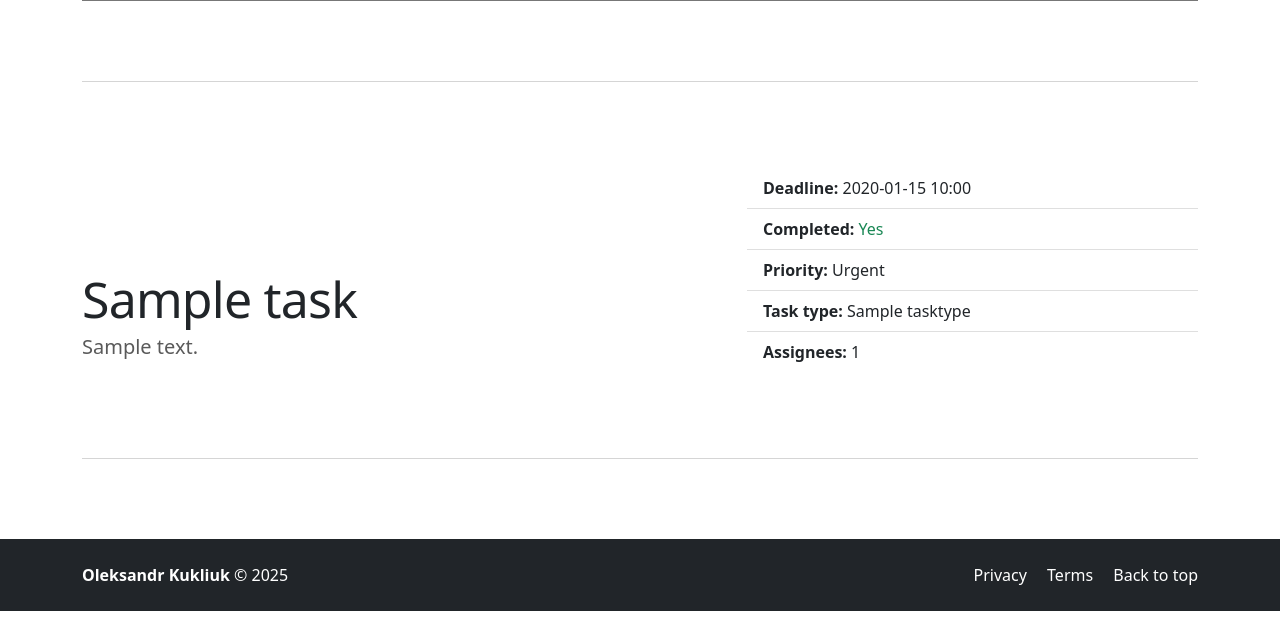
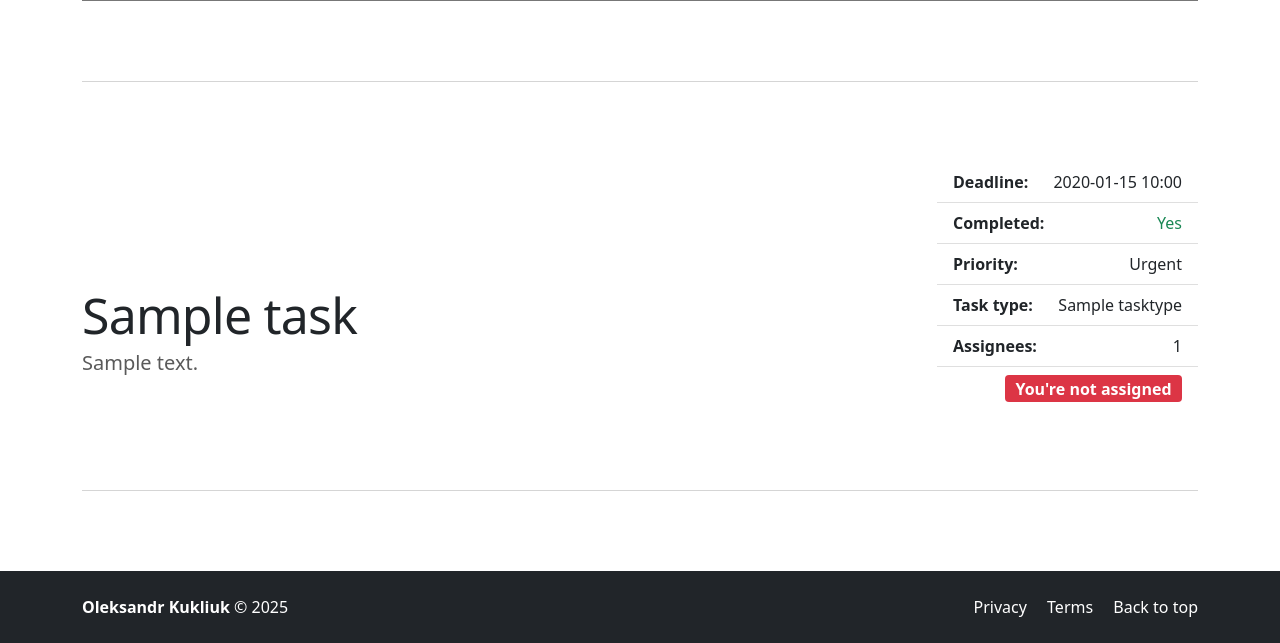
Before and after one commit to KLUZOO/py_taskhub, a Django app: page / in a window 1280 px wide. Shown: the part 335-978 px from the top of the page. Before the commit the page ends 946 px from the top, so only its background shows below. Run offline with Django 5.2, Linux system fonts and the light colour scheme; tables that the repository leaves empty hold one stand-in row (values such as "Sample post"); some libraries are stand-ins or nearby versions.

Commit message:
improved the appearance of the main page and the page taskdetail

```diff
--- a/templates/tasks/index.html
+++ b/templates/tasks/index.html
@@ -90,10 +90,10 @@
   <hr class="featurette-divider">
   {% for task in task_list %}
     <div class="row featurette mb-5 align-items-center">
-      <div class="col-md-7">
+      <div class="col-md-9">
         <h2 class="featurette-heading">
           <a href="{% url 'tasks:task-detail' task.id %}" class="text-decoration-none link-dark task-link">
-            {{ task.name }} {% if user in task.assignees.all %}(assigned){% endif %}
+            {{ task.name }}
           </a>
         </h2>
         {% if task.description %}
@@ -103,27 +103,36 @@
         {% endif %}
       </div>
 
-      <div class="col-md-5">
+      <div class="col-md-3">
         <ul class="list-group list-group-flush">
-          <li class="list-group-item">
-            <strong>Deadline:</strong> {{ task.deadline|date:"Y-m-d H:i" }}
+          <li class="list-group-item d-flex justify-content-between align-items-center">
+            <strong>Deadline:</strong>
+            <span>{{ task.deadline|date:"Y-m-d H:i" }}</span>
           </li>
-          <li class="list-group-item">
+          <li class="list-group-item d-flex justify-content-between align-items-center">
             <strong>Completed:</strong>
-            {% if task.is_complete %}
-              <span class="text-success">Yes</span>
+            <span class="{% if task.is_complete %}text-success{% else %}text-danger{% endif %}">
+      {% if task.is_complete %}Yes{% else %}No{% endif %}
+    </span>
+          </li>
+          <li class="list-group-item d-flex justify-content-between align-items-center">
+            <strong>Priority:</strong>
+            <span class="fw-semibold">{{ task.get_priority_display }}</span>
+          </li>
+          <li class="list-group-item d-flex justify-content-between align-items-center">
+            <strong>Task type:</strong>
+            <span>{{ task.task_type }}</span>
+          </li>
+          <li class="list-group-item d-flex justify-content-between align-items-center">
+            <strong>Assignees:</strong>
+            <span>{{ task.assignees.count }}</span>
+          </li>
+          <li class="list-group-item text-end">
+            {% if user in task.assignees.all %}
+              <span class="badge bg-success fs-6">You're assigned</span>
             {% else %}
-              <span class="text-danger">No</span>
+              <span class="badge bg-danger fs-6">You're not assigned</span>
             {% endif %}
-          </li>
-          <li class="list-group-item">
-            <strong>Priority:</strong> {{ task.get_priority_display }}
-          </li>
-          <li class="list-group-item">
-            <strong>Task type:</strong> {{ task.task_type }}
-          </li>
-          <li class="list-group-item">
-            <strong>Assignees:</strong> {{ task.assignees.count }}
           </li>
         </ul>
       </div>
```
Also changed, not shown: templates/tasks/task_detail.html (+35 -2 lines).
